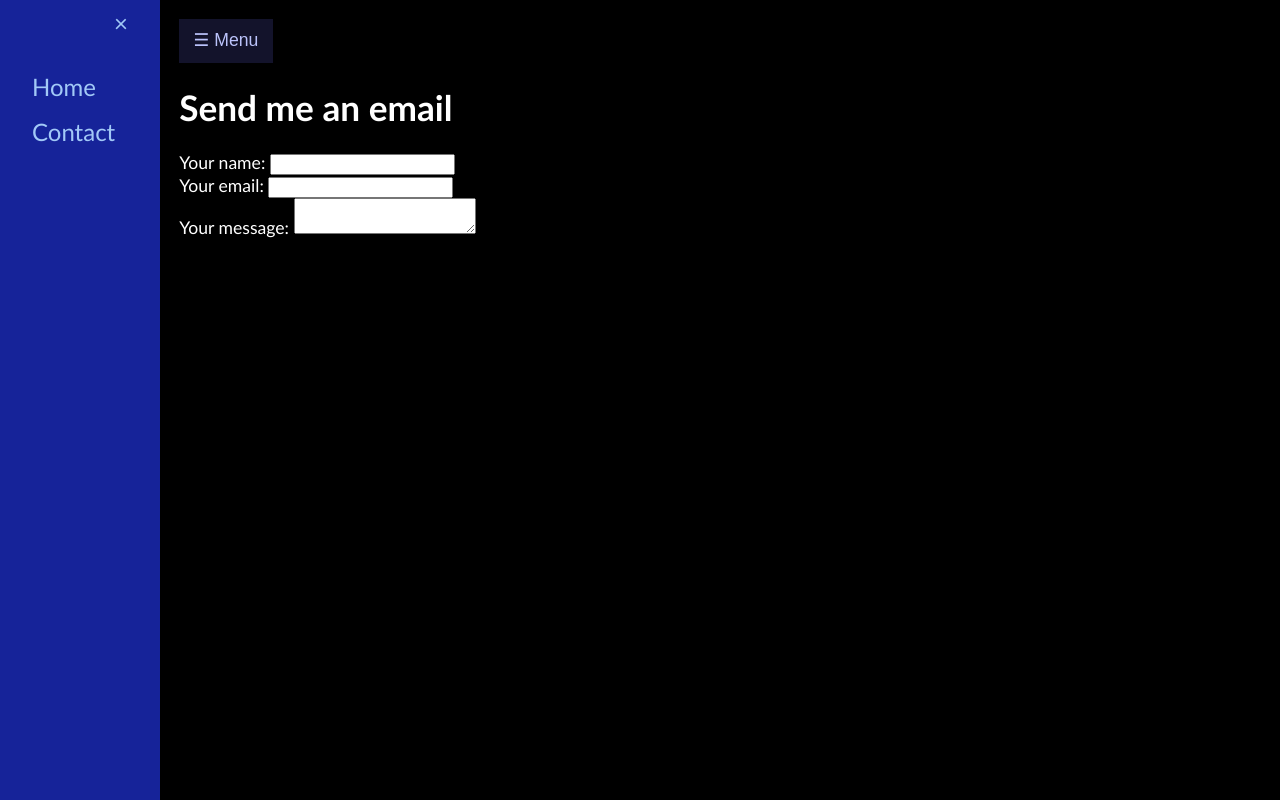
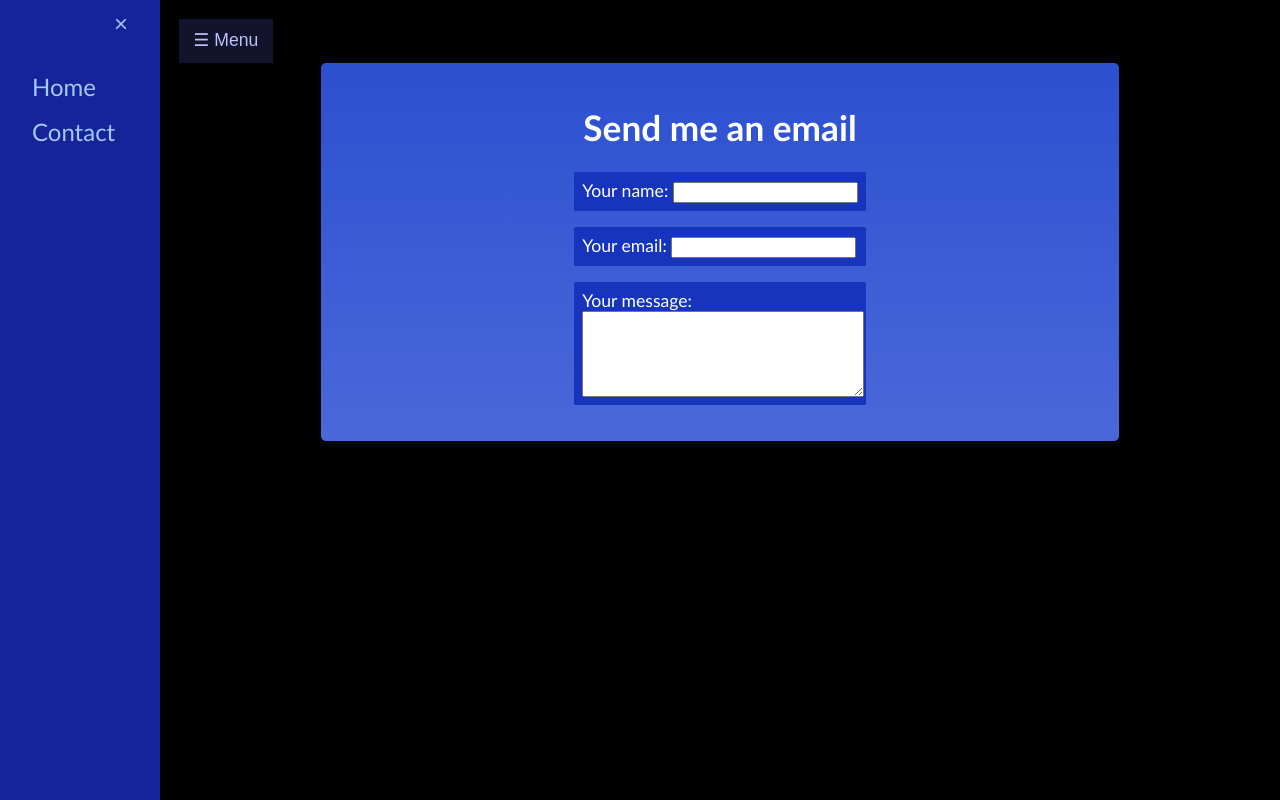
Before and after one commit to ImpendingKataclysm/my_portfolio, a Django app: template portfolio/templates/contact.html in a window 1280 px wide. Run offline with Django 3.2, Linux system fonts and the light colour scheme; the template is opened without the code that fills it, so the values that code supplies are empty.

Commit message:
Styled the email form

```diff
--- a/portfolio/static/styles/style.css
+++ b/portfolio/static/styles/style.css
@@ -8,13 +8,15 @@ body {
 }
 
 .flex-container {
-    display: flex;
+}
+
+.cols2 {
+    display: grid;
+    grid-template-columns: 1fr 1fr;
+    grid-gap: 1.5rem;
 }
 
 .card {
-    display: grid;
-    grid-template-columns: 1fr 1fr;
-    grid-gap: 1.5rem;
     background-color: #f1f1f1;
     background-image: linear-gradient(to bottom, #2b50d0, #4a68d9);
     background-repeat: no-repeat;
@@ -90,6 +92,26 @@ body {
     padding: 1.2rem;
 }
 
+/* Contact page email form */
+.email-form {
+    display: flex;
+    flex-direction: column;
+    align-items: center;
+}
+
+.form-row {
+    background: #1634be;
+    margin-bottom: 1rem;
+    border-radius: 0.1rem;
+    padding: 0.5rem;
+}
+
+.form-row textarea {
+    display: block;
+    width: 100%;
+    min-height: 5rem;
+}
+
 /* Adjust for smaller screens */
 @media screen and (max-height: 450px) {
     .sidebar {
--- a/portfolio/templates/contact.html
+++ b/portfolio/templates/contact.html
@@ -3,7 +3,8 @@
 {% block title %}Contact{% endblock %}
 
 {% block content %}
-    <h1>Send me an email</h1>
+    <div class="card email-form">
+        <h1>Send me an email</h1>
         <form method="post">
             {% csrf_token %}
             <div class="form-row">
@@ -19,4 +20,5 @@
                 <textarea id="message" name="message"></textarea>
             </div>
         </form>
+    </div>
 {% endblock %}
--- a/portfolio/templates/index.html
+++ b/portfolio/templates/index.html
@@ -4,7 +4,7 @@
 {% block title %}Home{% endblock %}
 
 {% block content %}
-    <div class="card">
+    <div class="card cols2">
         <div class="img-container">
             <img src="{% static 'images/photo.png' %}" alt="My picture">
         </div>
```
